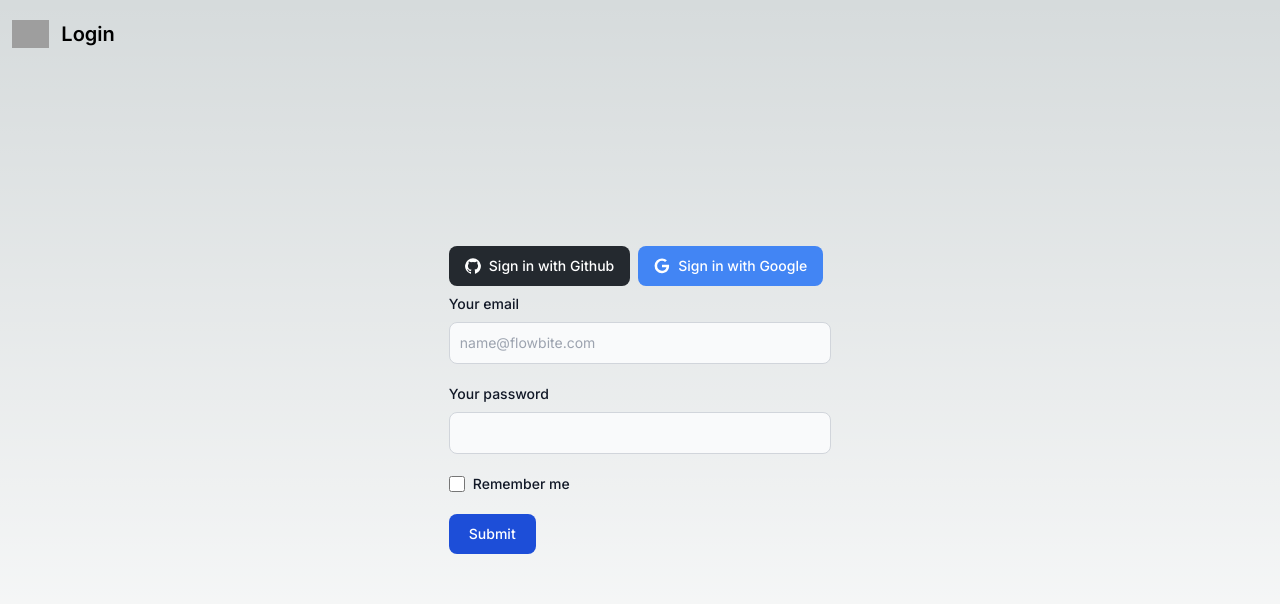
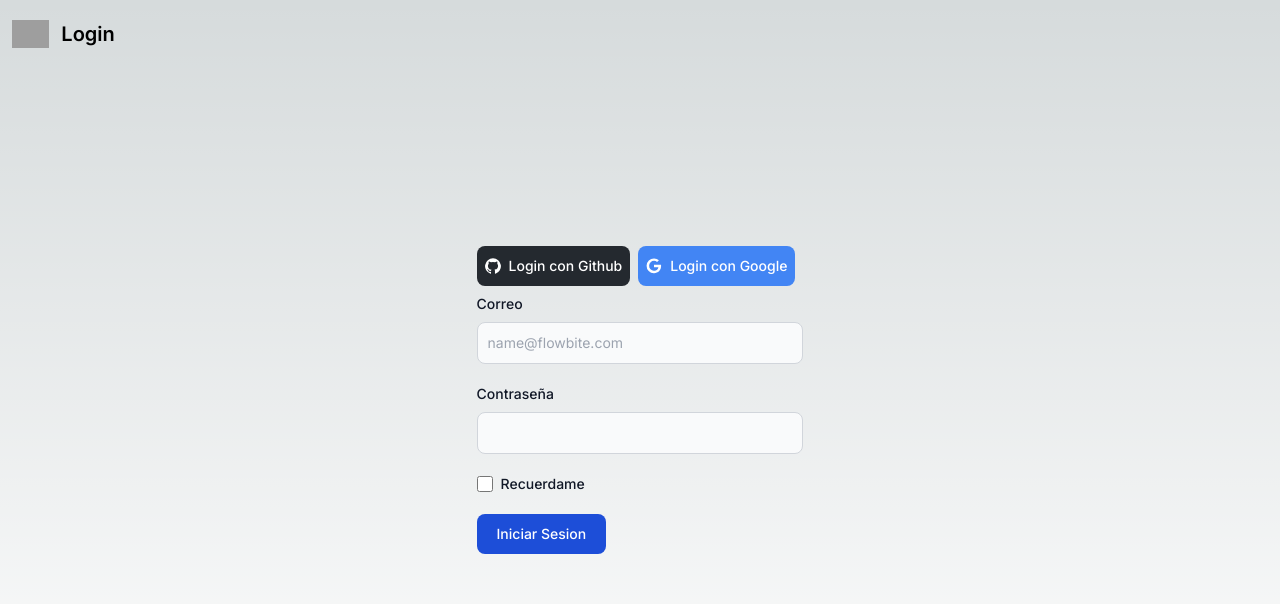
Before and after one commit to Zelechos/Generador-Css, a Next.js app in the folder css-generator-app/: page /pages/login in a window 1280 px wide. Shown: the top 604 px of the page. Built offline with nearby package versions, Linux system fonts and the light colour scheme; grey boxes are pictures that could not be loaded.

Commit message:
docs(v0.3.3): add finish content index

```diff
--- a/css-generator-app/src/app/pages/history/view.tsx
+++ b/css-generator-app/src/app/pages/history/view.tsx
@@ -40,7 +40,7 @@
           />
           <p className="mb-1 font-normal text-gray-700 dark:text-gray-400">Hora: {props.date} <br></br> Usuario : {props.user}</p>
           <a href="#" className="inline-flex items-center px-3 py-2 text-sm font-medium text-center text-white bg-blue-700 rounded-lg hover:bg-blue-800 focus:ring-4 focus:outline-none focus:ring-blue-300 dark:bg-blue-600 dark:hover:bg-blue-700 dark:focus:ring-blue-800">
-            Ver Estilo
+           Copiar Estilo
             <svg className="rtl:rotate-180 w-3.5 h-3.5 ms-2" aria-hidden="true" xmlns="http://www.w3.org/2000/svg" fill="none" viewBox="0 0 14 10">
               <path stroke="currentColor" stroke-linecap="round" stroke-linejoin="round" stroke-width="2" d="M1 5h12m0 0L9 1m4 4L9 9" />
             </svg>
--- a/css-generator-app/src/app/pages/login/page.tsx
+++ b/css-generator-app/src/app/pages/login/page.tsx
@@ -8,35 +8,35 @@
           <span className="self-center text-xl font-semibold whitespace-nowrap dark:text-white">Login</span>
         </a>
         <form className="max-w-sm mx-auto">
-          <button type="button" className="text-white bg-[#24292F] hover:bg-[#24292F]/90 focus:ring-4 focus:outline-none focus:ring-[#24292F]/50 font-medium rounded-lg text-sm px-4 py-2.5 text-center inline-flex items-center dark:focus:ring-gray-500 dark:hover:bg-[#050708]/30 me-2 mb-2">
+          <button type="button" className="text-white bg-[#24292F] hover:bg-[#24292F]/90 focus:ring-4 focus:outline-none focus:ring-[#24292F]/50 font-medium rounded-lg text-sm px-2 py-2.5 text-center inline-flex items-center dark:focus:ring-gray-500 dark:hover:bg-[#050708]/30 me-2 mb-2">
             <svg className="w-4 h-4 me-2" aria-hidden="true" xmlns="http://www.w3.org/2000/svg" fill="currentColor" viewBox="0 0 20 20">
               <path fill-rule="evenodd" d="M10 .333A9.911 9.911 0 0 0 6.866 19.65c.5.092.678-.215.678-.477 0-.237-.01-1.017-.014-1.845-2.757.6-3.338-1.169-3.338-1.169a2.627 2.627 0 0 0-1.1-1.451c-.9-.615.07-.6.07-.6a2.084 2.084 0 0 1 1.518 1.021 2.11 2.11 0 0 0 2.884.823c.044-.503.268-.973.63-1.325-2.2-.25-4.516-1.1-4.516-4.9A3.832 3.832 0 0 1 4.7 7.068a3.56 3.56 0 0 1 .095-2.623s.832-.266 2.726 1.016a9.409 9.409 0 0 1 4.962 0c1.89-1.282 2.717-1.016 2.717-1.016.366.83.402 1.768.1 2.623a3.827 3.827 0 0 1 1.02 2.659c0 3.807-2.319 4.644-4.525 4.889a2.366 2.366 0 0 1 .673 1.834c0 1.326-.012 2.394-.012 2.72 0 .263.18.572.681.475A9.911 9.911 0 0 0 10 .333Z" clip-rule="evenodd" />
             </svg>
-            Sign in with Github
+            Login con Github
           </button>
 
-          <button type="button" className="text-white bg-[#4285F4] hover:bg-[#4285F4]/90 focus:ring-4 focus:outline-none focus:ring-[#4285F4]/50 font-medium rounded-lg text-sm px-4 py-2.5 text-center inline-flex items-center dark:focus:ring-[#4285F4]/55 me-2 mb-2">
+          <button type="button" className="text-white bg-[#4285F4] hover:bg-[#4285F4]/90 focus:ring-4 focus:outline-none focus:ring-[#4285F4]/50 font-medium rounded-lg text-sm px-2 py-2.5 text-center inline-flex items-center dark:focus:ring-[#4285F4]/55 me-2 mb-2">
             <svg className="w-4 h-4 me-2" aria-hidden="true" xmlns="http://www.w3.org/2000/svg" fill="currentColor" viewBox="0 0 18 19">
               <path fill-rule="evenodd" d="M8.842 18.083a8.8 8.8 0 0 1-8.65-8.948 8.841 8.841 0 0 1 8.8-8.652h.153a8.464 8.464 0 0 1 5.7 2.257l-2.193 2.038A5.27 5.27 0 0 0 9.09 3.4a5.882 5.882 0 0 0-.2 11.76h.124a5.091 5.091 0 0 0 5.248-4.057L14.3 11H9V8h8.34c.066.543.095 1.09.088 1.636-.086 5.053-3.463 8.449-8.4 8.449l-.186-.002Z" clip-rule="evenodd" />
             </svg>
-            Sign in with Google
+            Login con Google
           </button>
 
           <div className="mb-5">
-            <label for="email" className="block mb-2 text-sm font-medium text-gray-900 dark:text-white">Your email</label>
+            <label for="email" className="block mb-2 text-sm font-medium text-gray-900 dark:text-white">Correo</label>
             <input type="email" id="email" className="bg-gray-50 border border-gray-300 text-gray-900 text-sm rounded-lg focus:ring-blue-500 focus:border-blue-500 block w-full p-2.5 dark:bg-gray-700 dark:border-gray-600 dark:placeholder-gray-400 dark:text-white dark:focus:ring-blue-500 dark:focus:border-blue-500" placeholder="name@flowbite.com" required />
           </div>
           <div className="mb-5">
-            <label for="password" className="block mb-2 text-sm font-medium text-gray-900 dark:text-white">Your password</label>
+            <label for="password" className="block mb-2 text-sm font-medium text-gray-900 dark:text-white">Contraseña</label>
             <input type="password" id="password" className="bg-gray-50 border border-gray-300 text-gray-900 text-sm rounded-lg focus:ring-blue-500 focus:border-blue-500 block w-full p-2.5 dark:bg-gray-700 dark:border-gray-600 dark:placeholder-gray-400 dark:text-white dark:focus:ring-blue-500 dark:focus:border-blue-500" required />
           </div>
           <div className="flex items-start mb-5">
             <div className="flex items-center h-5">
               <input id="remember" type="checkbox" value="" className="w-4 h-4 border border-gray-300 rounded bg-gray-50 focus:ring-3 focus:ring-blue-300 dark:bg-gray-700 dark:border-gray-600 dark:focus:ring-blue-600 dark:ring-offset-gray-800 dark:focus:ring-offset-gray-800" required />
             </div>
-            <label for="remember" className="ms-2 text-sm font-medium text-gray-900 dark:text-gray-300">Remember me</label>
+            <label for="remember" className="ms-2 text-sm font-medium text-gray-900 dark:text-gray-300">Recuerdame</label>
           </div>
-          <button type="submit" className="text-white bg-blue-700 hover:bg-blue-800 focus:ring-4 focus:outline-none focus:ring-blue-300 font-medium rounded-lg text-sm w-full sm:w-auto px-5 py-2.5 text-center dark:bg-blue-600 dark:hover:bg-blue-700 dark:focus:ring-blue-800">Submit</button>
+          <button type="submit" className="text-white bg-blue-700 hover:bg-blue-800 focus:ring-4 focus:outline-none focus:ring-blue-300 font-medium rounded-lg text-sm w-full sm:w-auto px-5 py-2.5 text-center dark:bg-blue-600 dark:hover:bg-blue-700 dark:focus:ring-blue-800">Iniciar Sesion</button>
 
         </form>
 
```
Also changed, not shown: 1 other file (tests, documents, lock files or other folders).
